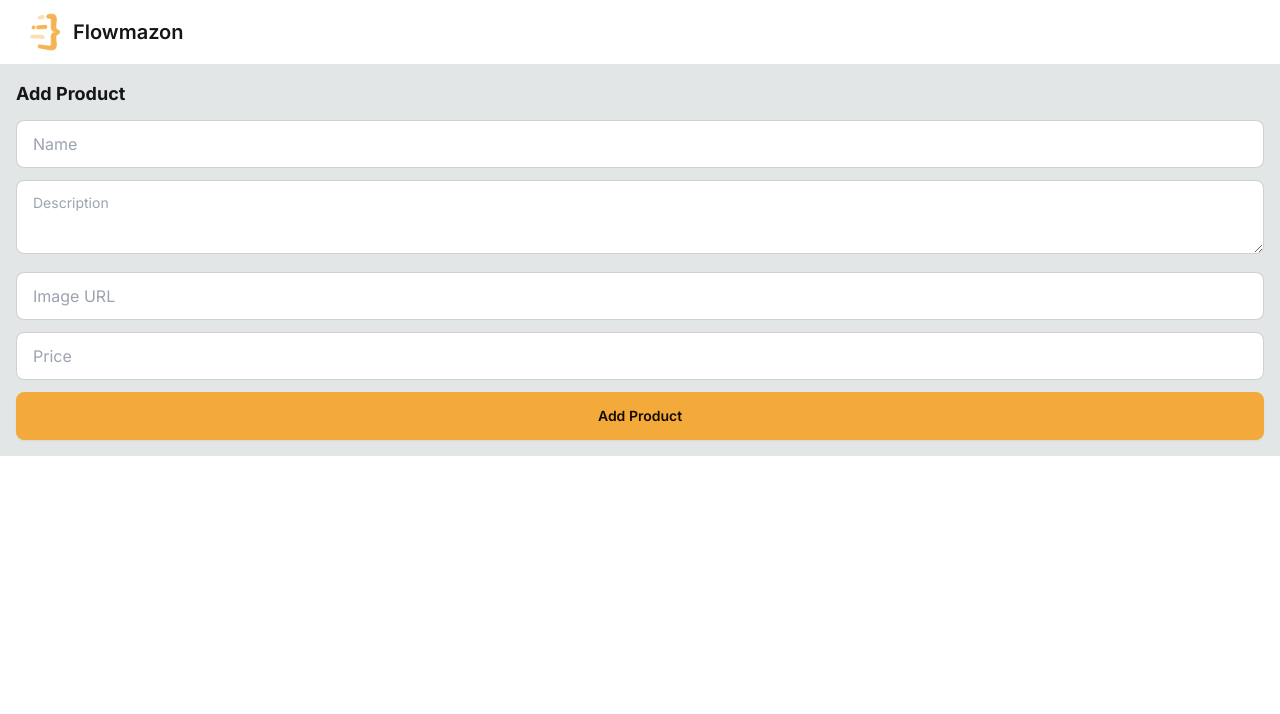
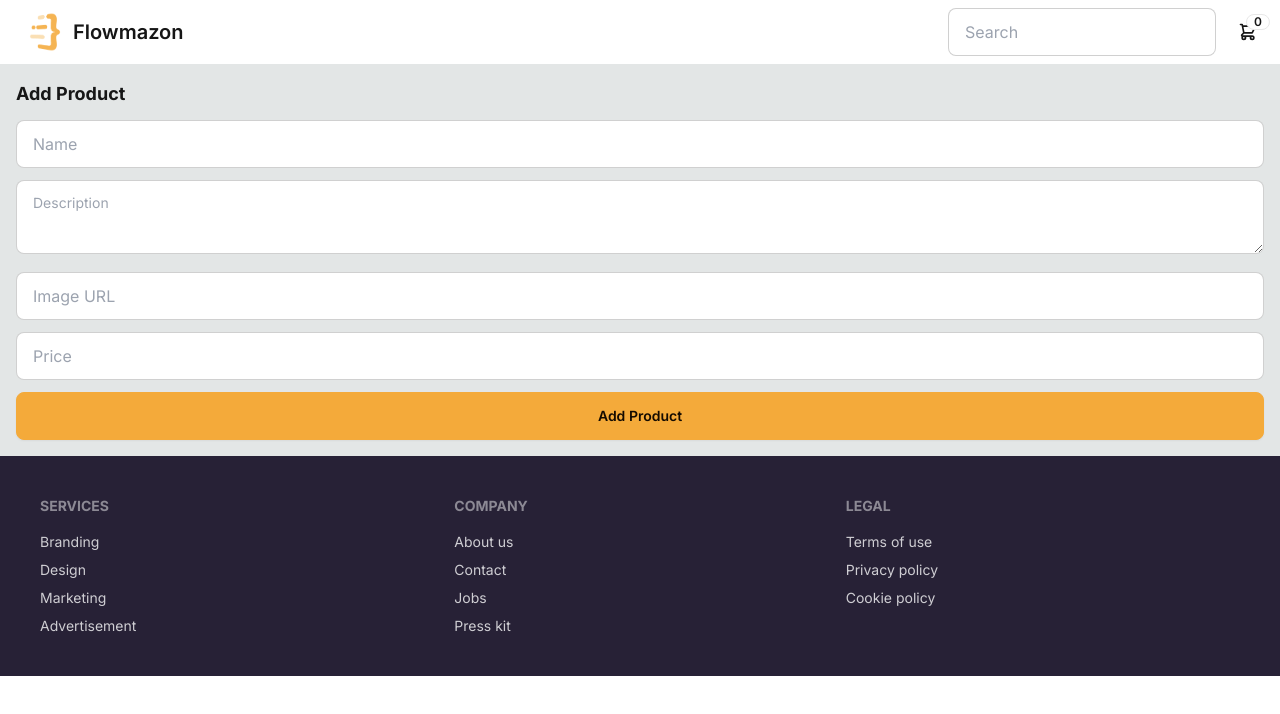
Before and after one commit to matheusrodrigues1/webapp, a Next.js app: page /add-product in a window 1280 px wide. Shown: the top 714 px of the page. Built offline with nearby package versions, Linux system fonts and the light colour scheme; no server answers.

Commit message:
Navbar + Footer /2

```diff
--- /dev/null
+++ b/src/app/Footer.tsx
@@ -0,0 +1,28 @@
+export default function Footer() {
+  return (
+    <footer className="bg-neutral p-10 text-neutral-content">
+      <div className="footer m-auto max-w-7xl">
+        <div>
+          <span className="footer-title">Services</span>
+          <a className="link-hover link">Branding</a>
+          <a className="link-hover link">Design</a>
+          <a className="link-hover link">Marketing</a>
+          <a className="link-hover link">Advertisement</a>
+        </div>
+        <div>
+          <span className="footer-title">Company</span>
+          <a className="link-hover link">About us</a>
+          <a className="link-hover link">Contact</a>
+          <a className="link-hover link">Jobs</a>
+          <a className="link-hover link">Press kit</a>
+        </div>
+        <div>
+          <span className="footer-title">Legal</span>
+          <a className="link-hover link">Terms of use</a>
+          <a className="link-hover link">Privacy policy</a>
+          <a className="link-hover link">Cookie policy</a>
+        </div>
+      </div>
+    </footer>
+  );
+}
--- a/src/app/Navbar/Navbar.tsx
+++ b/src/app/Navbar/Navbar.tsx
@@ -1,8 +1,22 @@
 import Image from "next/image"
 import Link from "next/link"
 import Logo from "@/assets/logo.png"
+import { redirect } from "next/navigation";
+import { getCart } from "@/lib/db/cart";
+import ShoppingCartButton from "./ShoppingCartButton";
 
-export default function Navbar() {
+async function searchProducts(formData: FormData) {
+  "use server";
+
+  const searchQuery = formData.get("searchQuery")?.toString();
+
+  if(searchQuery) {
+    redirect("/search?query=" + searchQuery)
+  }
+}
+
+export default async function Navbar() {
+  const cart = await getCart();
   return(
     <div className="bg-base-100">
       <div className="navbar max-w-7xl m-auto flex-col sm:flex-row gap-2">
@@ -12,6 +26,18 @@ export default function Navbar() {
             Flowmazon
           </Link>
         </div>
+        <div className="flex-none gap-2">
+          <form action={searchProducts}>
+            <div className="form-control">
+              <input
+                name="searchQuery"
+                placeholder="Search"
+                className="input input-bordered w-full min-w-[100px]"
+              />
+            </div>
+          </form>
+          <ShoppingCartButton cart={cart}/>
+        </div>
       </div>
     </div>
   )
--- /dev/null
+++ b/src/app/Navbar/ShoppingCartButton.tsx
@@ -0,0 +1,64 @@
+"use client";
+
+import { ShoppingCart } from "@/lib/db/cart";
+import { formatPrice } from "@/lib/format";
+import Link from "next/link";
+
+interface ShoppingCartButtonProps {
+  cart: ShoppingCart | null;
+}
+
+export default function ShoppingCartButton({cart}: ShoppingCartButtonProps){
+  function closeDropdown() {
+    const elem = document.activeElement as HTMLElement
+    if (elem) {
+      elem.blur();
+    }
+  }
+  return (
+    <div className="dropdown dropdown-end">
+      <label htmlFor="" tabIndex={0} className="btn-ghost btn-circle btn">
+        <div className="indicator">
+        <svg
+            xmlns="http://www.w3.org/2000/svg"
+            className="h-5 w-5"
+            fill="none"
+            viewBox="0 0 24 24"
+            stroke="currentColor"
+          >
+            <path
+              strokeLinecap="round"
+              strokeLinejoin="round"
+              strokeWidth="2"
+              d="M3 3h2l.4 2M7 13h10l4-8H5.4M7 13L5.4 5M7 13l-2.293 2.293c-.63.63-.184 1.707.707 1.707H17m0 0a2 2 0 100 4 2 2 0 000-4zm-8 2a2 2 0 11-4 0 2 2 0 014 0z"
+            />
+          </svg>
+          <span className="badge badge-sm indicator-item">
+            {cart?.size || 0}
+          </span>
+        </div>
+      </label>
+      <div
+            tabIndex={0}
+            className="card dropdown-content card-compact z-30 mt-3 w-52 bg-base-100 shadow"
+          >
+            <div className="card-body">
+              <span className="text-lg font-bold">{cart?.size || 0} Items</span>
+              <span className="text-info">
+                Subtotal: {formatPrice(cart?.subtotal || 0)}
+              </span>
+              <div className="card-actions">
+                <Link
+                  href="/cart"
+                  className="btn-primary btn-block btn"
+                  onClick={closeDropdown}
+                >
+                  View cart
+                </Link>
+              </div>
+            </div>
+          </div>
+    </div>
+
+  )
+}
--- a/src/app/layout.tsx
+++ b/src/app/layout.tsx
@@ -2,6 +2,7 @@ import type { Metadata } from 'next'
 import { Inter } from 'next/font/google'
 import './globals.css'
 import Navbar from './Navbar/Navbar'
+import Footer from './Footer'
 
 const inter = Inter({ subsets: ['latin'] })
 
@@ -22,6 +23,7 @@ export default function RootLayout({
         <main className='p-4 max-w-7xl m-auto min-w-[300px]'>
           {children}
         </main>
+        <Footer/>
       </body>
     </html>
   )
--- a/src/app/not-found.tsx
+++ b/src/app/not-found.tsx
@@ -1,3 +1,3 @@
 export default function NotFoundPage(){
-  return <div>PAge not found.</div>
+  return <div>Page not found.</div>
 }
--- a/src/app/products/[id]/actions.ts
+++ b/src/app/products/[id]/actions.ts
@@ -5,8 +5,8 @@ import { prisma } from "@/lib/db/prisma";
 import { revalidatePath } from "next/cache";
 
 export async function incrementProductQuantity(productId: string) {
+  await new Promise(r => setTimeout(r, 3000))
   const cart = (await getCart()) ?? (await createCart());
-
 
   const articleInCart = cart.items.find(item => item.productId === productId)
 
```
